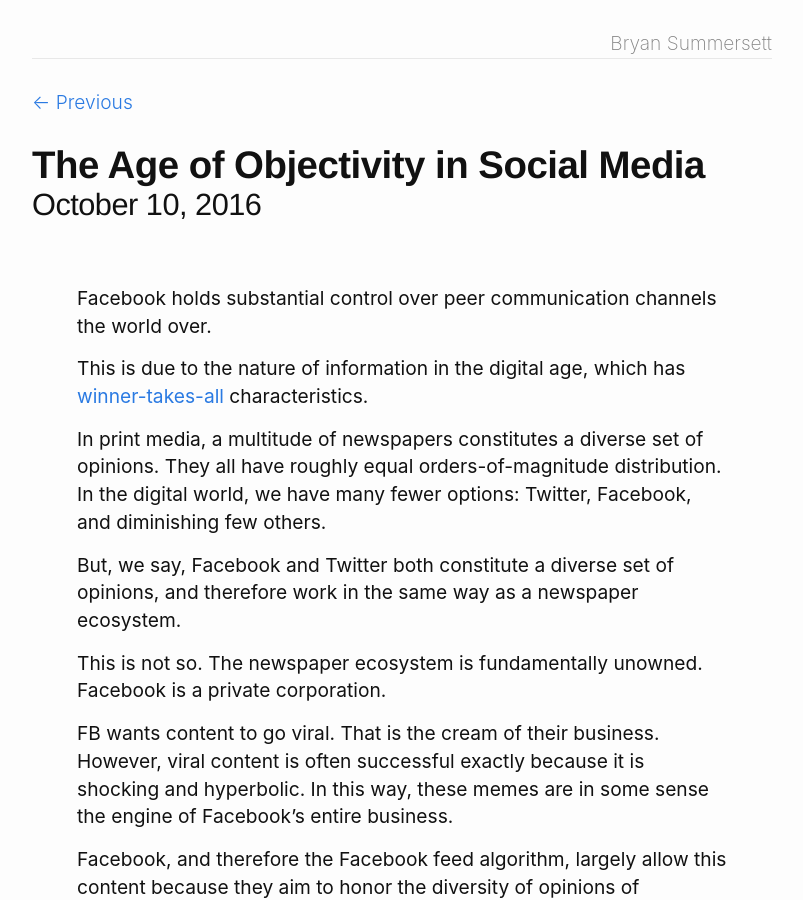
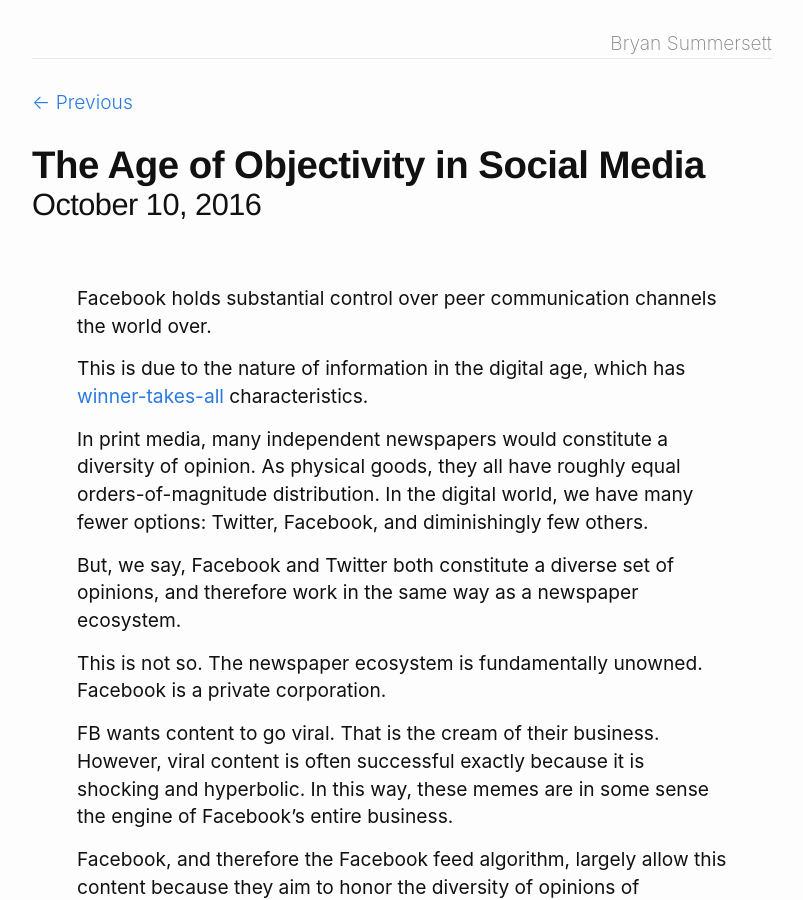
Before and after one commit to bryansum/bsumm.net, a Jekyll site: the page built from _posts/2016-10-10-the-age-of-objectivity-in-social-media.md, in a window 1280 px wide and 900 px high. Shown: the whole window, without its empty margins (238-1041 px from the left). Built offline with Jekyll 4.4.1, drawn with Linux system fonts in a browser that asks for light colours.

Commit message:
Tweaked wording on "newspapers"

```diff
--- a/_posts/2016-10-10-the-age-of-objectivity-in-social-media.md
+++ b/_posts/2016-10-10-the-age-of-objectivity-in-social-media.md
@@ -6,7 +6,7 @@
 
 This is due to the nature of information in the digital age, which has [winner-takes-all](http://nassimtaleb.org/tag/winner-take-all-effects/) characteristics.
 
-In print media, a multitude of newspapers constitutes a diverse set of opinions. They all have roughly equal orders-of-magnitude distribution. In the digital world, we have many fewer options: Twitter, Facebook, and diminishing few others.
+In print media, many independent newspapers would constitute a diversity of opinion. As physical goods, they all have roughly equal orders-of-magnitude distribution. In the digital world, we have many fewer options: Twitter, Facebook, and diminishingly few others.
 
 But, we say, Facebook and Twitter both constitute a diverse set of opinions, and therefore work in the same way as a newspaper ecosystem.
 
```
